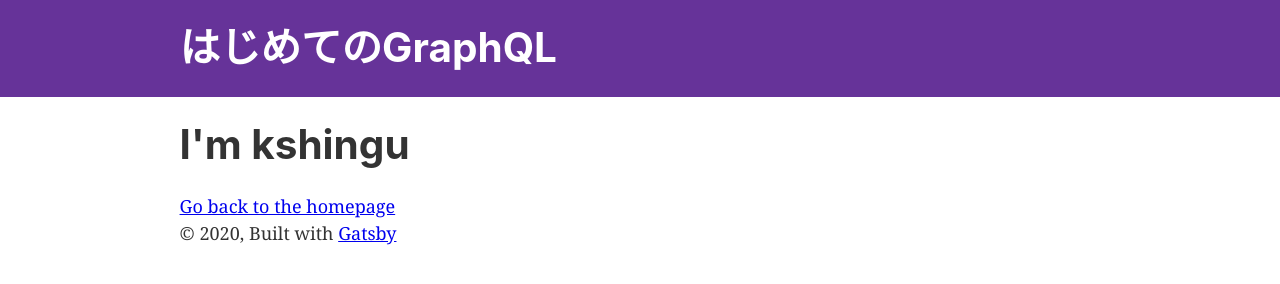
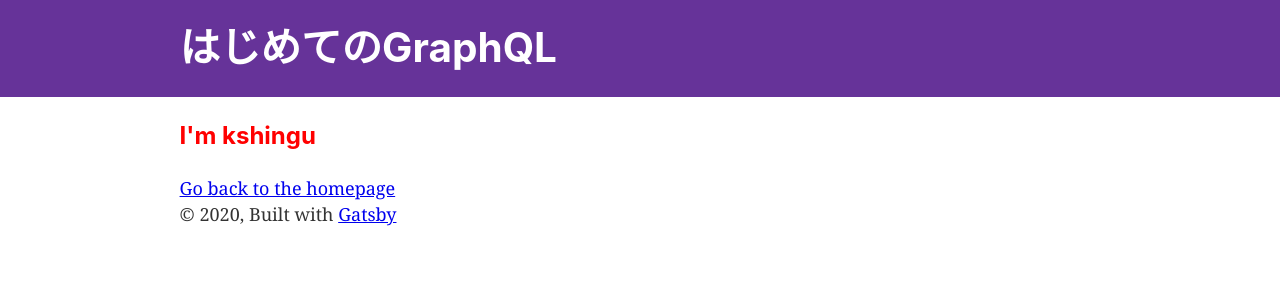
Before and after one commit to keishingu/gatsby-portfolio, a Gatsby site: page /about in a window 1280 px wide. Built offline with nearby package versions, Linux system fonts and the light colour scheme; Gatsby itself is replaced by a stand-in of ours.

Commit message:
2.13まで

```diff
--- a/gatsby-config.js
+++ b/gatsby-config.js
@@ -22,6 +22,7 @@
     },
     `gatsby-transformer-yaml`,
     `gatsby-transformer-sharp`,
+    `gatsby-plugin-styled-components`,
     `gatsby-plugin-sharp`,
     {
       resolve: `gatsby-plugin-manifest`,
--- a/package.json
+++ b/package.json
@@ -5,19 +5,22 @@
   "version": "0.1.0",
   "author": "Kyle Mathews <mathews.kyle@gmail.com>",
   "dependencies": {
+    "babel-plugin-styled-components": "^1.10.7",
     "gatsby": "^2.19.7",
     "gatsby-image": "^2.2.39",
     "gatsby-plugin-manifest": "^2.2.39",
     "gatsby-plugin-offline": "^3.0.32",
     "gatsby-plugin-react-helmet": "^3.1.21",
     "gatsby-plugin-sharp": "^2.4.3",
+    "gatsby-plugin-styled-components": "^3.1.19",
     "gatsby-source-filesystem": "^2.1.46",
     "gatsby-transformer-sharp": "^2.3.13",
     "gatsby-transformer-yaml": "^2.2.25",
     "prop-types": "^15.7.2",
     "react": "^16.12.0",
     "react-dom": "^16.12.0",
-    "react-helmet": "^5.2.1"
+    "react-helmet": "^5.2.1",
+    "styled-components": "^5.0.1"
   },
   "devDependencies": {
     "prettier": "^1.19.1"
--- a/src/pages/about.jsx
+++ b/src/pages/about.jsx
@@ -1,12 +1,19 @@
 import React from "react"
 import { Link } from "gatsby"
+import styled from "styled-components"
+
 import Layout from "../components/layout"
 import SEO from "../components/seo"
+
+const Title = styled.h1`
+    font-size: 24px;
+    color: red;
+`
 
 const AboutPage = () => (
     <Layout>
         <SEO title="About" />
-        <h1>I'm kshingu</h1>
+        <Title>I'm kshingu</Title>
         <Link to="/">Go back to the homepage</Link>
     </Layout>
 )
```
Also changed, not shown: 1 other file.
